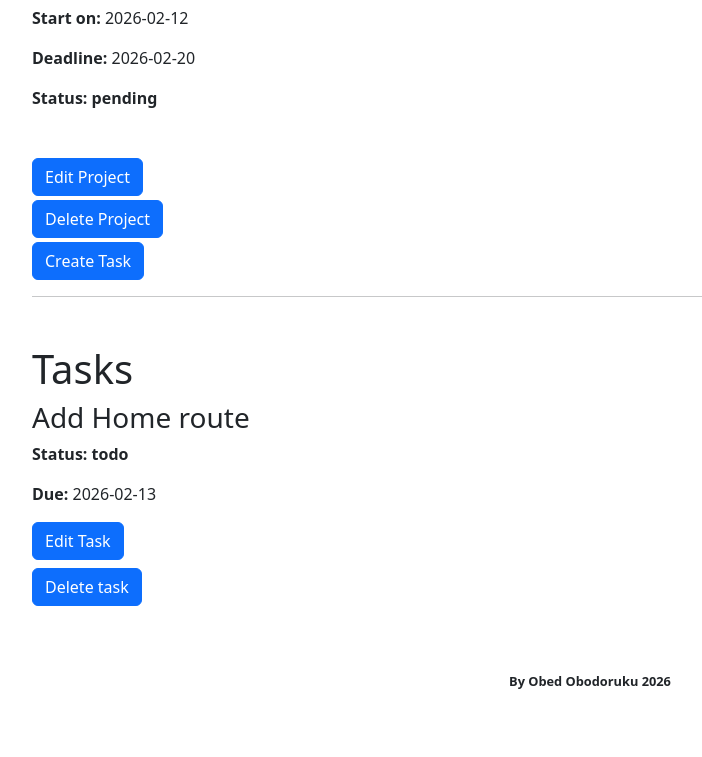
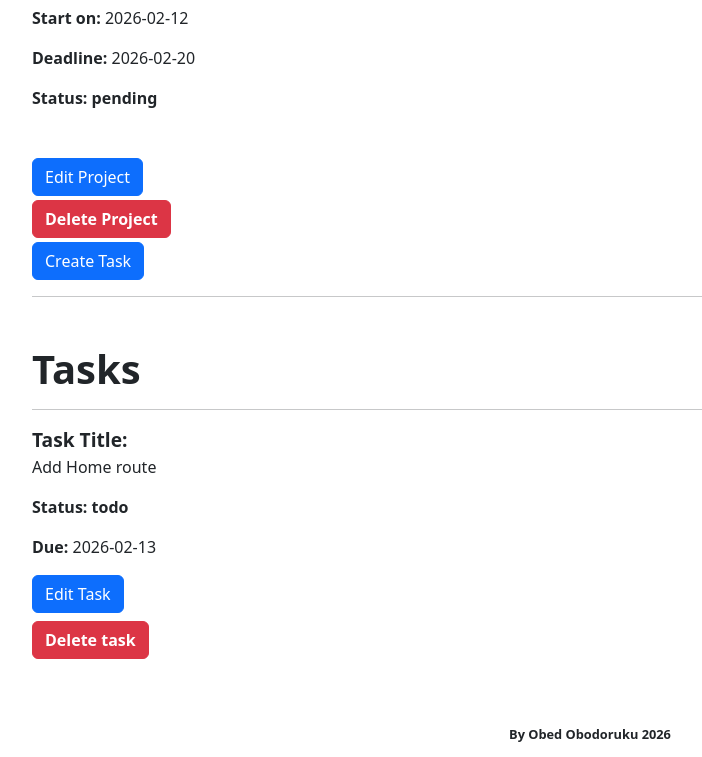
Before and after one commit to obedobodoruku/freelancer-cms, a Flask app: page /project/1 in a window 1280 px wide. Shown: the part 313-1070 px from the top of the page, without its empty margins (50-752 px from the left). Before the commit the page ends 1002 px from the top, so only its background shows below. Run offline with Flask 3, Linux system fonts and the light colour scheme; a user stored in the database is signed in.

Commit message:
Ui Update

```diff
--- a/app/templates/clients.html
+++ b/app/templates/clients.html
@@ -14,7 +14,7 @@
         <ul>
             <li>
             <div class="client-info">
-                <h2>{{ client.name }}</h2>
+                <h2 style="font-weight: bold;">{{ client.name }}</h2>
                 <div>
                     <small>{{ client.email }}</small>
                     <span>{{ client.phone }}</span>
@@ -76,7 +76,7 @@
                 </div>
                 <div>
                     <a href="{{ url_for('delete_client', client_id=client.id) }}">
-                        <button class="btn btn-primary mb-1">Delete</button>
+                        <button style="font-weight: bolder;" class="btn btn-danger mb-1">Delete</button>
                     </a>
                 </div>
 
--- a/app/templates/project.html
+++ b/app/templates/project.html
@@ -30,7 +30,7 @@
 
         <div class="mb-1">
             <form method="POST" action="{{ url_for('delete_project', project_id=project.id) }}">
-                <button class="btn btn-primary" type="submit">Delete Project</button>
+                <button style="font-weight: bolder;" class="btn btn-danger" type="submit">Delete Project</button>
             </form>
         </div>
 
@@ -44,10 +44,12 @@
 
         {% if project.tasks %}
             <div class="mt-5">
-            <h1>Tasks</h1>
+            <h1 style="font-weight: bolder;">Tasks</h1>
+            <hr>
             {% for task in project.tasks %}
                 <div>
-                    <h3>{{ task.title }}</h3>
+                    <span style="font-weight: bolder; font-size: 1.2rem;">Task Title:</span>
+                    <p>{{ task.title }}</p>
                     <p>
                         <span style="font-weight: bolder;">Status: </span>
                         <span style="font-weight: bolder;">{{ task.status }}</span>
@@ -68,7 +70,7 @@
 
                     <div>
                         <form method="POST" action="{{ url_for('delete_task', task_id=task.id) }}">
-                            <button class="btn btn-primary" type="submit">Delete task</button>
+                            <button style="font-weight: bolder;" class="btn btn-danger" type="submit">Delete task</button>
                         </form>
                     </div>
                 </div>
```
